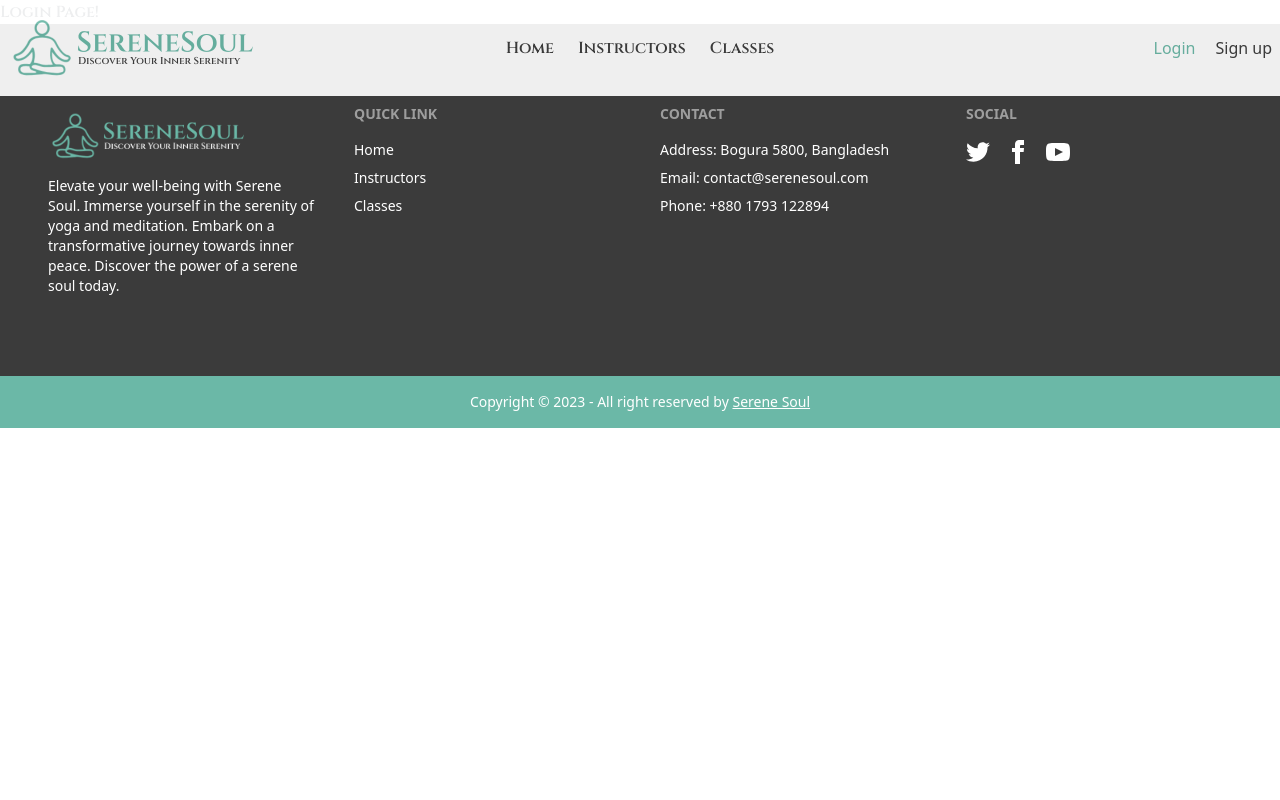
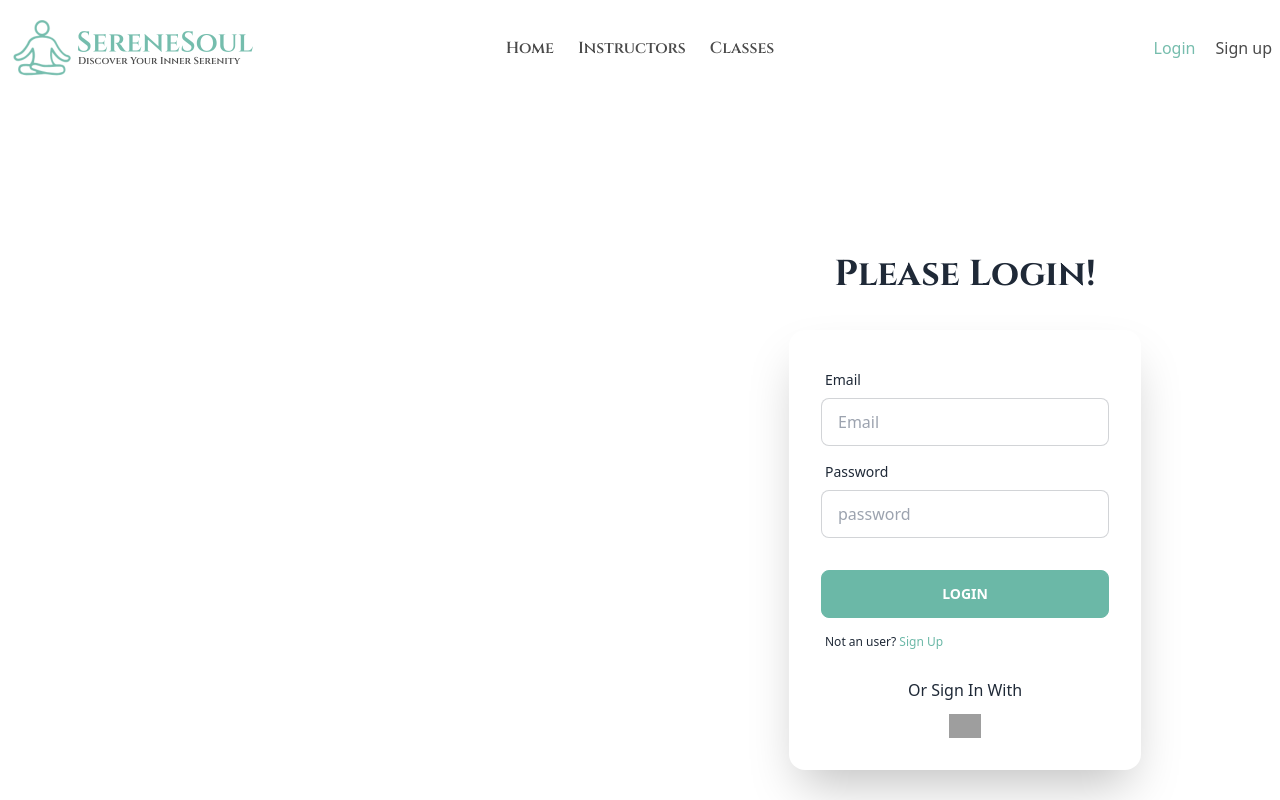
Before and after one commit to NurulHaque-Pro/Serene-Soul, a React (Vite) app: page /login in a window 1280 px wide. Shown: the top 800 px of the page. Built offline with nearby package versions, Linux system fonts and the light colour scheme; grey boxes are pictures that could not be loaded.

Commit message:
Firebase email signup done

```diff
--- a/package.json
+++ b/package.json
@@ -20,6 +20,7 @@
     "react-id-swiper": "^4.0.0",
     "react-router-dom": "^6.13.0",
     "sort-by": "^1.2.0",
+    "sweetalert2": "^11.7.12",
     "swiper": "^9.4.1"
   },
   "devDependencies": {
--- a/src/AllPages/Login/Login.jsx
+++ b/src/AllPages/Login/Login.jsx
@@ -1,9 +1,79 @@
 import React from 'react';
+import { useForm } from "react-hook-form"
+import { Link } from 'react-router-dom';
 
 const Login = () => {
+
+    const {
+        register,
+        handleSubmit,
+        reset,
+        formState: { errors },
+    } = useForm()
+
+    const onSubmit = (data) => {
+        console.log(data)
+    }
+
     return (
-        <div>
-            <h2>Login Page!</h2>
+        <div className='container mx-auto'>
+
+            <div className='grid items-center md:grid-cols-2 md:gap-5 md:py-28 py-2 '>
+                <div className='order-2 md:order-1'>
+                    {/* <Lottie className='w-[300px] md:w-[500px] mx-auto' animationData={yogaAnimation} loop={true} /> */}
+                </div>
+                <div className='order-1 md:order-2'>
+                    <div className="hero min-h-screen">
+                        <div className="hero-content md:w-96 flex-col">
+                            <div className="text-center mb-5">
+                                <h1 className="text-4xl font-bold">Please Login!</h1>
+                            </div>
+                            <div className="card flex-shrink-0 w-full max-w-sm shadow-2xl bg-base-100">
+                                <form onSubmit={handleSubmit(onSubmit)} className="card-body">
+                                    {/* <div className='text-center'>
+                            <small className='text-red-500'>{error}</small>
+                        </div> */}
+                                    <div className="form-control">
+                                        <label className="label">
+                                            <span className="label-text">Email</span>
+                                        </label>
+                                        <input className="input input-bordered" placeholder='Email' type='email' {...register("email", { required: true })} />
+                                        {errors.email && <span className="text-red-500">Email is required</span>}
+                                    </div>
+                                    <div className="form-control">
+                                        <label className="label">
+                                            <span className="label-text">Password</span>
+                                        </label>
+                                        <input className="input input-bordered" placeholder='password' type='password' {...register("password", { required: true, })} />
+                                        {errors.password && <span className="text-red-500">Password is required</span>}
+
+
+                                    </div>
+                                    <div className="form-control mt-6">
+                                        <Link><button className="w-full btn btn-primary">Login</button></Link>
+                                    </div>
+                                    <div className=''>
+                                        <label className="label">
+                                            <p className='label-text-alt'>
+                                                Not an user?
+                                                <Link to='/register' className=" link link-hover text-primary"> Sign Up</Link>
+                                            </p>
+                                        </label>
+                                    </div>
+                                    <div className='text-center pt-3'>
+                                        <p>Or Sign In With</p>
+                                        <div className='flex gap-3 justify-center'>
+                                            <button ><img className='w-8 pt-3' src="https://cdn-icons-png.flaticon.com/512/2702/2702602.png" alt="" /></button>
+                                        </div>
+                                    </div>
+                                </form>
+                            </div>
+                        </div>
+                    </div>
+                </div>
+
+
+            </div>
         </div>
     );
 };
--- a/src/AllPages/Registration/Registration.jsx
+++ b/src/AllPages/Registration/Registration.jsx
@@ -1,9 +1,14 @@
-import React from 'react';
+import React, { useContext, useState } from 'react';
 import { useForm } from "react-hook-form"
-import yogaAnimation from '../../assets/Yoga.json'
 import { Link } from 'react-router-dom';
+import { AuthContext } from '../../AuthProvider/AuthProvider';
+import Swal from 'sweetalert2'
 
 const Registration = () => {
+
+    const [error, setError] = useState('');
+    const { signUpWithEmail } = useContext(AuthContext)
+
     const {
         register,
         handleSubmit,
@@ -12,7 +17,19 @@ const Registration = () => {
     } = useForm()
 
     const onSubmit = (data) => {
-        console.log(data)
+        // console.log(data)
+        signUpWithEmail(data.email, data.password)
+            .then(result => {
+                const loggedInUser = result.user;
+                Swal.fire(
+                    '',
+                    'User Created Successfully',
+                    'success'
+                )
+            })
+            .catch(error => {
+                setError(error.message)
+            })
     }
 
     return (
@@ -20,7 +37,7 @@ const Registration = () => {
 
             <div className='grid items-center md:grid-cols-2 md:gap-5 md:py-28 py-2 '>
                 <div className='order-2 md:order-1'>
-                    {/* <Lottie className='w-[300px] md:w-[500px] mx-auto' animationData={truckAnimation} loop={true} /> */}
+                    {/* <Lottie className='w-[300px] md:w-[500px] mx-auto' animationData={yogaAnimation} loop={true} /> */}
                 </div>
                 <div className='order-1 md:order-2'>
                     <div className="hero min-h-screen">
@@ -30,9 +47,9 @@ const Registration = () => {
                             </div>
                             <div className="card flex-shrink-0 w-full max-w-sm shadow-2xl bg-base-100">
                                 <form onSubmit={handleSubmit(onSubmit)} className="card-body">
-                                    {/* <div className='text-center'>
+                                    <div className='text-center'>
                                         <small className='text-red-500'>{error}</small>
-                                    </div> */}
+                                    </div>
                                     <div className="form-control">
                                         <label className="label">
                                             <span className="label-text">Name</span>
@@ -71,13 +88,14 @@ const Registration = () => {
                                             </p>
                                         </label>
                                     </div>
-                                    <div className='text-center pt-3'>
-                                        <p>Or Sign In With</p>
-                                        <div className='flex gap-3 justify-center'>
-                                            <button ><img className='w-8 pt-3' src="https://cdn-icons-png.flaticon.com/512/2702/2702602.png" alt="" /></button>
-                                        </div>
+
+                                </form>
+                                <div className='text-center pb-7'>
+                                    <p>Or Sign In With</p>
+                                    <div className='flex gap-3 justify-center'>
+                                        <button ><img className='w-8 pt-3' src="https://cdn-icons-png.flaticon.com/512/2702/2702602.png" alt="" /></button>
                                     </div>
-                                </form>
+                                </div>
                             </div>
                         </div>
                     </div>
@@ -85,19 +103,6 @@ const Registration = () => {
 
 
             </div>
-            {/* <form onSubmit={handleSubmit(onSubmit)}>
-
-                <input className="input input-bordered" type='text' {...register("name", { required: true })} />
-                {errors.name && <span>This field is required</span>}
-
-                <input className="input input-bordered" type='email' {...register("email", { required: true })} />
-                {errors.email && <span>This field is required</span>}
-
-                <input className="input input-bordered" type='password' {...register("password", { required: true })} />
-                {errors.password && <span>This field is required</span>}
-
-                <input className="input input-bordered" type="submit" />
-            </form> */}
         </div>
     );
 };
--- a/src/AuthProvider/AuthProvider.jsx
+++ b/src/AuthProvider/AuthProvider.jsx
@@ -1,14 +1,26 @@
-import React, { createContext } from 'react';
-import { getAuth } from "firebase/auth";
+import React, { createContext, useState } from 'react';
+import { createUserWithEmailAndPassword, getAuth } from "firebase/auth";
 import app from '../firebase/firebase.config';
 
 const auth = getAuth(app)
 
-const AuthContext = createContext(null);
+export const AuthContext = createContext(null);
 
 const AuthProvider = ({ children }) => {
+
+    const[user, setUser] = useState(null)
+
+    const signUpWithEmail = (email, password) => {
+        return createUserWithEmailAndPassword(auth, email, password);
+    }
+
+    const authInfo = {
+        user,
+        signUpWithEmail
+    }
+
     return (
-        <AuthContext.Provider>
+        <AuthContext.Provider value={authInfo}>
             {children}
         </AuthContext.Provider>
     );
```
Also changed, not shown: src/AllPages/Home/YogaTypes.jsx (+7 -7 lines), 1 other file (tests, documents, lock files or other folders).
